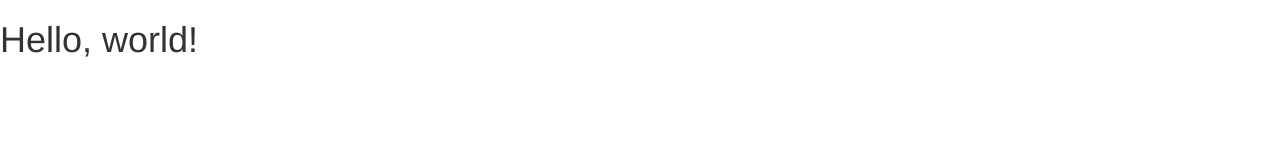
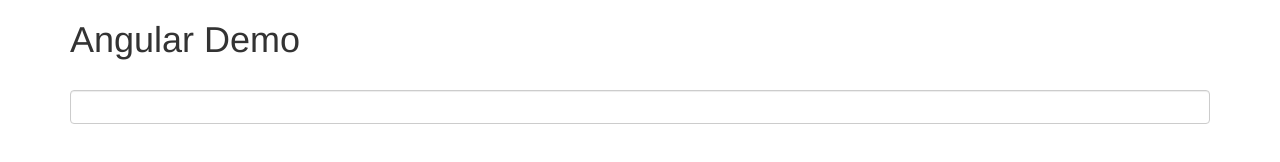
Before and after one commit to Inggo/AngularJSCodeCamp2015, a plain HTML site: page index.html in a window 1280 px wide. Drawn offline with Linux system fonts and the light colour scheme.

Commit message:
ng-app and ng-model

```diff
--- a/index.html
+++ b/index.html
@@ -1,22 +1,29 @@
 <!DOCTYPE html>
-<html lang="en">
+<html lang="en" ng-app>
   <head>
     <meta charset="utf-8">
     <meta http-equiv="X-UA-Compatible" content="IE=edge">
     <meta name="viewport" content="width=device-width, initial-scale=1">
-    <title>Bootstrap 101 Template</title>
+    <title>Angular JS Code Camp</title>
 
     <link href="libs/css/bootstrap.min.css" rel="stylesheet">
-
-    <!--[if lt IE 9]>
-      <script src="https://oss.maxcdn.com/html5shiv/3.7.2/html5shiv.min.js"></script>
-      <script src="https://oss.maxcdn.com/respond/1.4.2/respond.min.js"></script>
-    <![endif]-->
   </head>
   <body>
-    <h1>Hello, world!</h1>
+
+    <div class="container">
+      <h1>Angular Demo</h1>
+      <div class="row">
+        <div class="col-xs-12">
+          <div class="form-group">
+            <label class="control-label">{{message}}</label>
+            <input ng-model="message" type="text" class="form-control">
+          </div>
+        </div>
+      </div>
+    </div>
 
     <script src="libs/js/jquery.min.js"></script>
     <script src="libs/js/bootstrap.min.js"></script>
+    <script src="libs/js/angular.min.js"></script>
   </body>
 </html>
```
